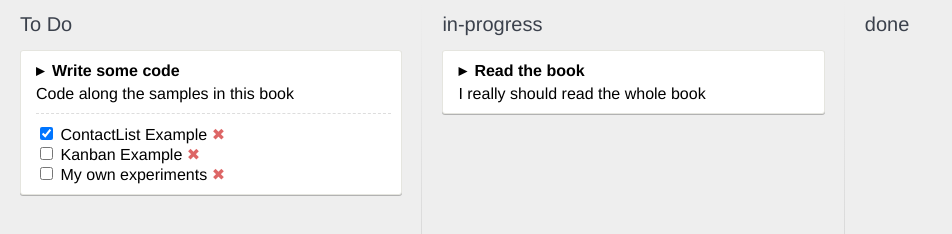
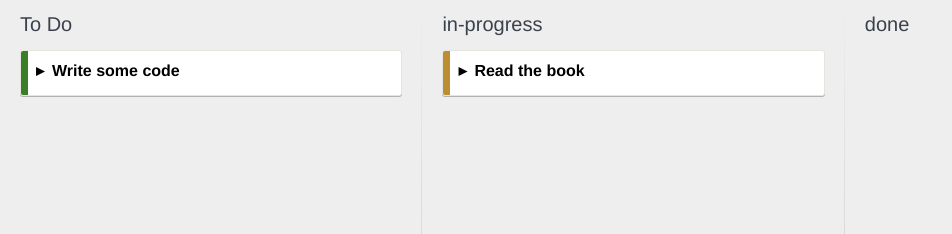
Before and after one commit to Anson5Lee/kanban, a React app: page / in a window 1280 px wide. Shown: the top 234 px of the page, without its empty margins (0-952 px from the left). Built offline with nearby package versions, Linux system fonts and the light colour scheme.

Commit message:
add styles

```diff
--- a/index.html
+++ b/index.html
@@ -5,7 +5,7 @@
   <meta name="viewport" content="width=device-width, initial-scale=1.0">
   <meta http-equiv="X-UA-Compatible" content="ie=edge">
   <link rel="stylesheet" href="style.css">
-  <title>Document</title>
+  <title>Kanban Board</title>
 </head>
 <body>
   <div id="root"></div>
--- a/package.json
+++ b/package.json
@@ -20,6 +20,7 @@
     "webpack-dev-server": "^1.16.2"
   },
   "dependencies": {
+    "marked": "^0.3.6",
     "react": "^15.4.1",
     "react-dom": "^15.4.1",
     "react-router": "^3.0.0"
--- a/source/Card.js
+++ b/source/Card.js
@@ -1,13 +1,49 @@
+import marked from 'marked';
 import React, { Component } from 'react';
 import CheckList from './CheckList';
-class Card extends Component { render() {
+class Card extends Component {
+
+  constructor() {
+    super();
+    this.state = {
+      showDetails: false
+    }
+    this.toggleDetails = this.toggleDetails.bind(this);
+  }
+
+  toggleDetails() {
+    this.setState({showDetails: !this.state.showDetails})
+  }
+
+  render() {
+    let cardDetails;
+    if (this.state.showDetails) {
+      cardDetails = (
+        <div className="card__details">
+          <span dangerouslySetInnerHTML={{__html:marked(this.props.description)}} />
+          <CheckList cardId={this.props.id} tasks={this.props.tasks} />
+        </div>
+      )
+    }
+
+    let sideColor = {
+      position: 'absolute',
+      zIndex: -1,
+      top: 0,
+      bottom: 0,
+      left: 0,
+      width: 7,
+      backgroundColor: this.props.color
+    };
+
     return (
       <div className="card">
-        <div className="card__title">{this.props.title}</div>
-        <div className="card__details">
-          {this.props.description}
-          <CheckList cardId={this.props.id} tasks={this.props.tasks} />
-        </div>
-</div> );
-} }
+        <div style={sideColor} />
+        <div className="card__title" onClick={this.toggleDetails}>{this.props.title}</div>
+        {cardDetails}
+      </div>
+    );
+  }
+}
+
 export default Card;
--- a/source/Checklist.js
+++ b/source/Checklist.js
@@ -3,6 +3,12 @@ import React, { Component } from 'react';
 class CheckList extends Component {
   render() {
     let tasks = this.props.tasks.map((task) => ( <li className="checklist__task"> <input type="checkbox" defaultChecked={task.done} /> {task.name} <a href="#" className="checklist__task--remove" /> </li> ));
-    return (<div className="checklist"> <ul>{tasks}</ul> </div>); }
+    return (
+      <div className="checklist">
+        <ul>{tasks}</ul>
+        <input type="text" className="checklist--add-task" placeholder="type then hit enter to add a task" />
+      </div>
+    );
+  }
 }
 export default CheckList;
--- a/source/List.js
+++ b/source/List.js
@@ -3,7 +3,7 @@ import Card from './Card';
 
 class List extends Component {
   render() {
-    var cards = this.props.cards.map((card) => { return <Card id={card.id} title={card.title} description={card.description} tasks={card.tasks} />});
+    var cards = this.props.cards.map((card) => { return <Card id={card.id} title={card.title} color={card.color} description={card.description} tasks={card.tasks} />});
     return (
       <div className="list">
         <h1>{this.props.title}</h1> {cards}
--- a/source/app.js
+++ b/source/app.js
@@ -1,5 +1,5 @@
 import React, {Component} from 'react';
-import Dom from 'react-dom';
+import RDom from 'react-dom';
 import KanbanBoard from './KanbanBoard';
 
 let cardList = [
@@ -7,13 +7,15 @@ let cardList = [
     id: 1,
     title: "Read the book",
     description: "I really should read the whole book",
+    color: "#BD8D31",
     status: "in-progress",
     tasks: []
   },
   {
     id: 2,
     title: "Write some code",
-    description: "Code along the samples in this book",
+    description: "Code along with the samples in the book. The complete source can be found at [github](https://github.com/pro-react)",
+    color: "#3A7E28",
     status: "todo",
     tasks: [
       {
@@ -35,7 +37,7 @@ let cardList = [
   }
 ]
 
-Dom.render(
+RDom.render(
   <KanbanBoard cards={cardList} />,
   document.getElementById('root')
 )
--- a/style.css
+++ b/style.css
@@ -90,3 +90,11 @@ ul {
   color: #d66;
   content: "✖";
 }
+
+.checklist--add-task {
+  border: 1px dashed #bbb;
+  width: 100%;
+  padding: 10px;
+  margin-top: 5px;
+  border-radius: 3px;
+}
```
Also changed, not shown: build/bundle.js, 1 other file.
